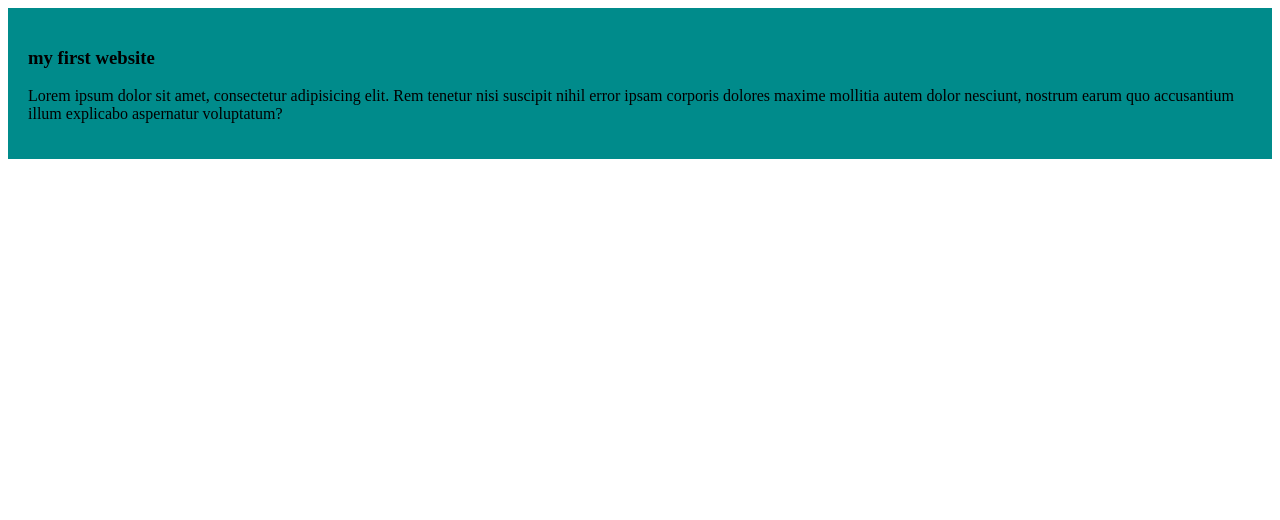
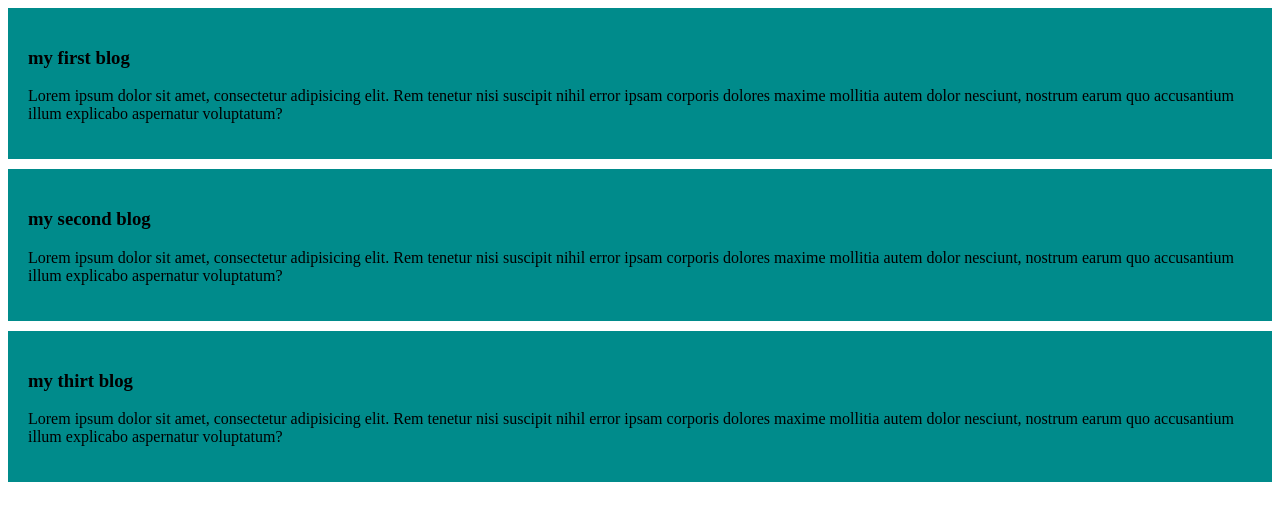
Before and after one commit to Shofi118/my-first-name-repo, a plain HTML site: page index.html in a window 1280 px wide. Drawn offline with Linux system fonts and the light colour scheme.

Commit message:
added the secont and thirt blog

```diff
--- a/index.html
+++ b/index.html
@@ -8,7 +8,21 @@
 </head>
 <body>
     <div>
-<h3>my first website</h3>
+<h3>my first blog</h3>
+<p>Lorem ipsum dolor sit amet, consectetur adipisicing elit. Rem tenetur nisi suscipit nihil error ipsam corporis dolores maxime mollitia autem dolor nesciunt, nostrum earum quo accusantium illum explicabo aspernatur voluptatum?</p>
+
+
+
+    </div>
+    <div>
+<h3>my second blog</h3>
+<p>Lorem ipsum dolor sit amet, consectetur adipisicing elit. Rem tenetur nisi suscipit nihil error ipsam corporis dolores maxime mollitia autem dolor nesciunt, nostrum earum quo accusantium illum explicabo aspernatur voluptatum?</p>
+
+
+
+    </div>
+    <div>
+<h3>my thirt blog</h3>
 <p>Lorem ipsum dolor sit amet, consectetur adipisicing elit. Rem tenetur nisi suscipit nihil error ipsam corporis dolores maxime mollitia autem dolor nesciunt, nostrum earum quo accusantium illum explicabo aspernatur voluptatum?</p>
 
 
--- a/styles/blog.css
+++ b/styles/blog.css
@@ -1,4 +1,5 @@
 div{
     background-color: darkcyan;
     padding: 20px;
+    margin-bottom: 10px;
 }
```
